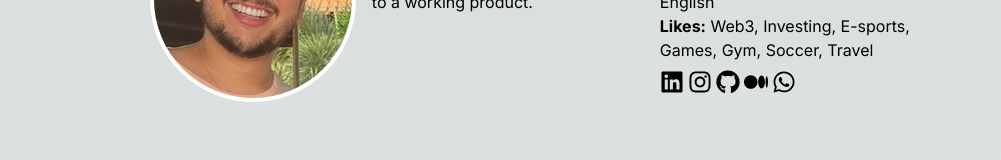
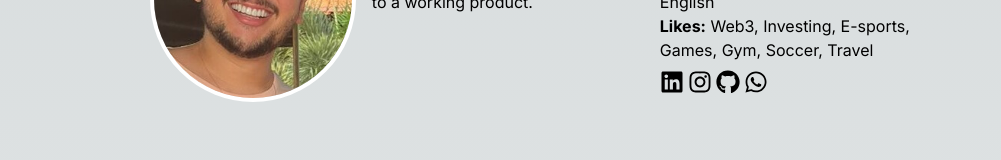
Before and after one commit to cadusaboya/portfolio-website, a Next.js app: page / in a window 1280 px wide. Shown: the part 266-426 px from the top of the page, without its empty margins (139-1140 px from the left). Built offline with nearby package versions, Linux system fonts and the light colour scheme.

Commit message:
Removed Medium link

```diff
--- a/components/AboutMe.tsx
+++ b/components/AboutMe.tsx
@@ -29,7 +29,6 @@ const AboutMe = () => {
           <a href="https://www.linkedin.com/in/carlossaboya/" target="_blank" rel="noopener noreferrer" className="mr-1"><FaLinkedin className="w-6 h-6" /></a>
           <a href="https://www.instagram.com/cadusaboya_" target="_blank" rel="noopener noreferrer" className="mr-1"><FaInstagram className="w-6 h-6" /></a>
           <a href="https://github.com/cadusaboya" target="_blank" rel="noopener noreferrer" className="mr-1"><FaGithub className="w-6 h-6" /></a>
-          <a href="https://medium.com/@carlosepsaboya" target="_blank" rel="noopener noreferrer" className="mr-1"><FaMedium className="w-6 h-6" /></a>
           <a href="https://web.whatsapp.com/send?phone=+5591984147769" target="_blank" rel="noopener noreferrer"><FaWhatsapp className="w-6 h-6" /></a>
         </div>
       </main>
```
